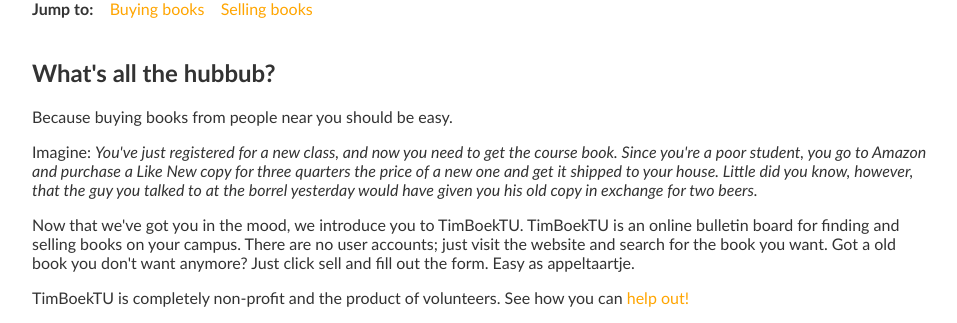
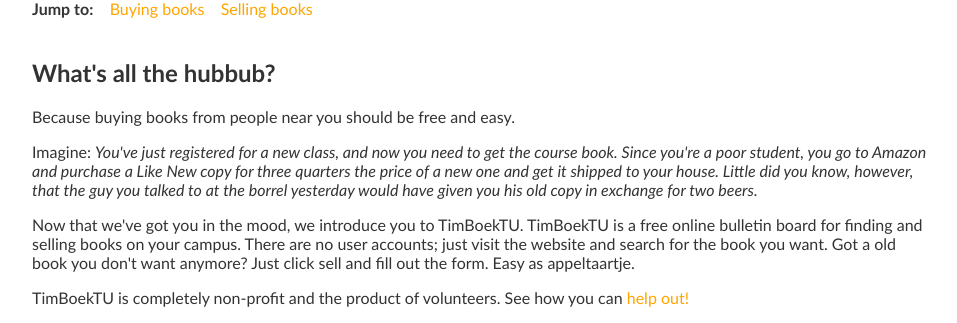
Before and after one commit to phoxicle/timboektu, a Django app: template timboektu/templates/about.html in a window 1280 px wide. Shown: the part 238-561 px from the top of the page, without its empty margins (158-1115 px from the left). Run offline with Django 3.2, Linux system fonts and the light colour scheme; the template is opened without the code that fills it, so the values that code supplies are empty; parts of the project's set-up code (start-up, migrations or seed data) failed here and were passed over.

Commit message:
Small copy change

```diff
--- a/timboektu/templates/about.html
+++ b/timboektu/templates/about.html
@@ -8,12 +8,12 @@
 <a href="#selling">Selling books</a>
 
 <h2>What's all the hubbub?</h2>
-<p>Because buying books from people near you should be easy.</p>
+<p>Because buying books from people near you should be free and easy.</p>
 <p>Imagine: <em>You've just registered for a new class, and now you need to get the course book.
 Since you're a poor student, you go to Amazon and purchase a Like New copy for three quarters the price
 of a new one and get it shipped to your house. Little did you know, however, that the guy you talked to at the borrel yesterday
 would have given you his old copy in exchange for two beers.</em></p>
-<p>Now that we've got you in the mood, we introduce you to TimBoekTU. TimBoekTU is an online
+<p>Now that we've got you in the mood, we introduce you to TimBoekTU. TimBoekTU is a free online
 bulletin board for finding and selling books on your campus. There are no user accounts; just visit the website
 and search for the book you want. Got a old book you don't want anymore? Just click sell and fill out
 the form. Easy as appeltaartje.</p>
```
